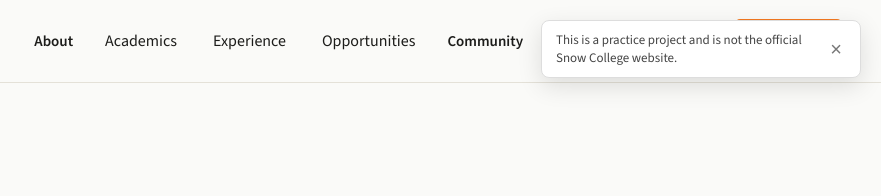
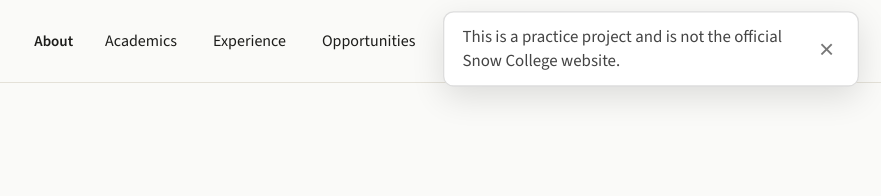
Before and after one commit to parajulipeshal/demoHonors, a plain HTML site: page index.html in a window 1280 px wide. Shown: the top 196 px of the page, 399-1280 px from the left. Drawn offline with nearby package versions, Linux system fonts and the light colour scheme.

Commit message:
changes on popup

```diff
--- a/styles.css
+++ b/styles.css
@@ -303,9 +303,11 @@
   }
 
   .demo-notice {
+    transform: scale(1.3);
   position: fixed;
   top: 20px;
   right: 20px;
+  margin-right: 50px;
   z-index: 9999;
 
   display: flex;
```
